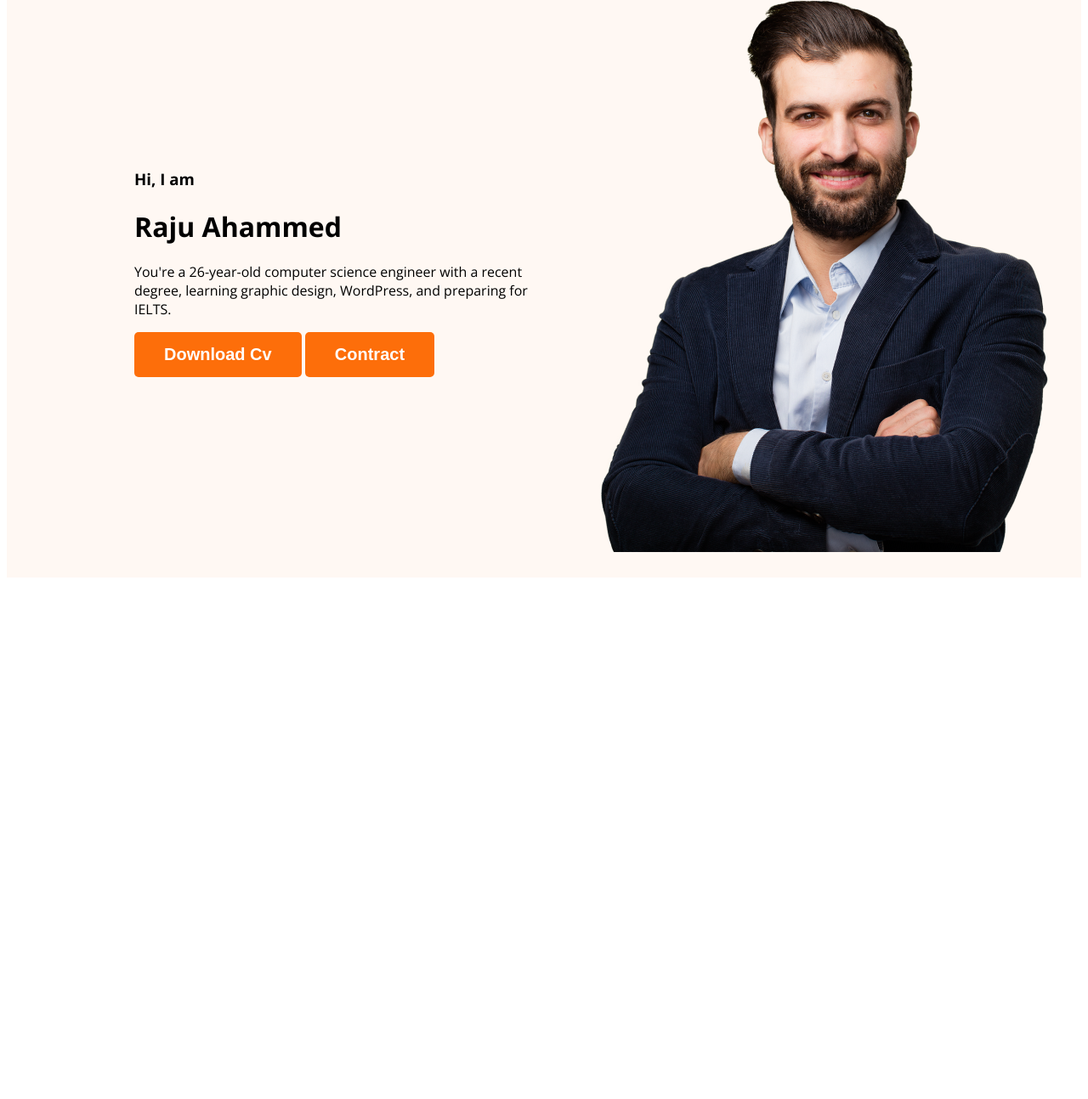
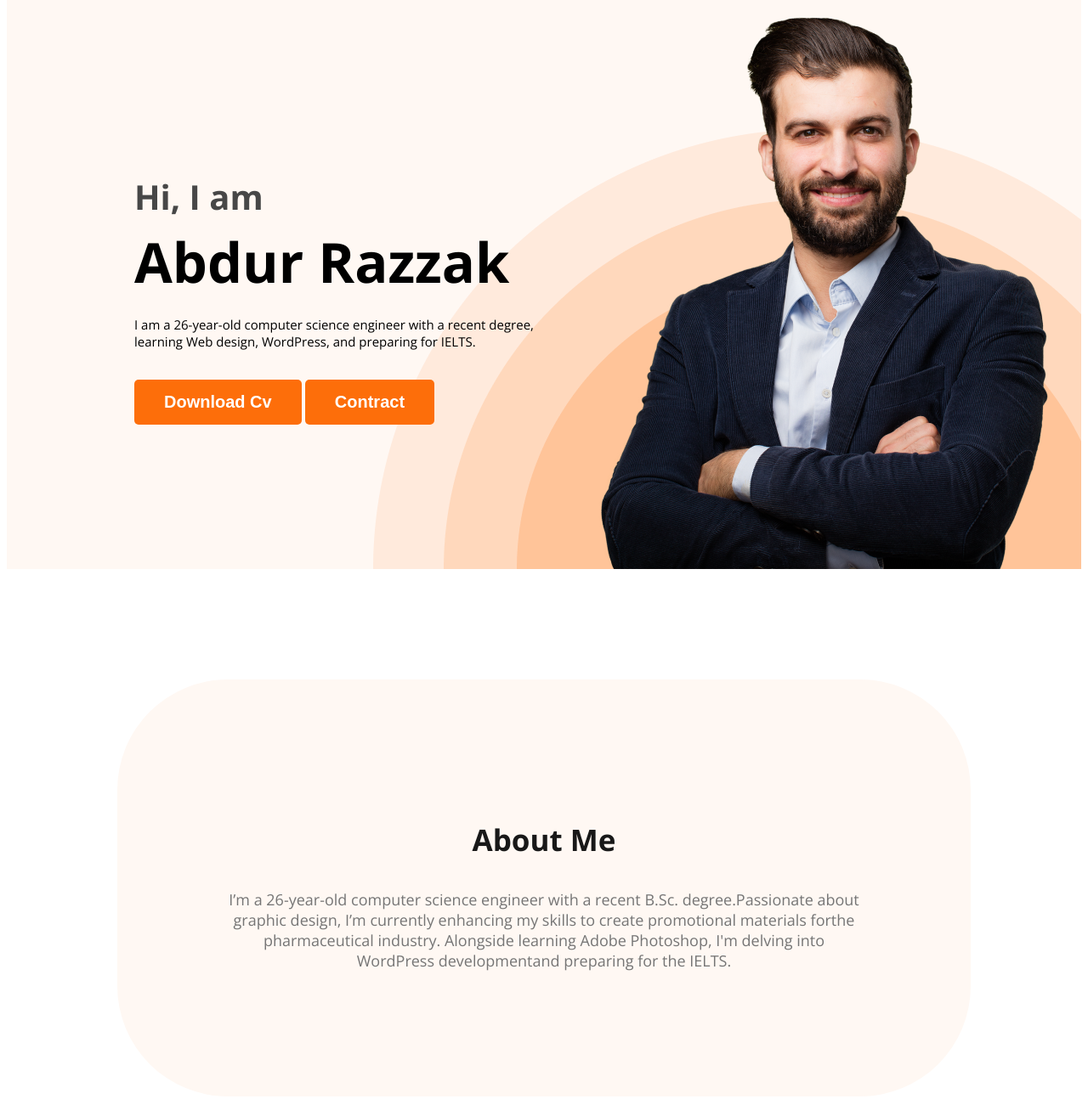
Before and after one commit to Razkkhan/portfolio, a plain HTML site: page index.html in a window 1280 px wide. Shown: the part 149-1443 px from the top of the page at 85% size. Before the commit the page ends 837 px from the top, so only its background shows below. Drawn offline with nearby package versions, Linux system fonts and the light colour scheme.

Commit message:
About Section

```diff
--- a/index.html
+++ b/index.html
@@ -29,8 +29,9 @@
         <div class="banner">
             <div class="banner-content">
                 <h3 class="banner-greeting"> Hi, I am</h3>
-                <h1 class="banner-title">Raju Ahammed</h1>
-                <p>You're a 26-year-old computer science engineer with a recent degree, learning graphic design,
+                <h1 class="banner-title">Abdur Razzak</h1>
+                <p class="banner-Dis">I am a 26-year-old computer science engineer with a recent degree, learning Web
+                    design,
                     WordPress, and preparing for IELTS.</p>
                 <button class="btn-primary">Download Cv</button>
                 <button class="btn-primary">Contract</button>
@@ -39,7 +40,13 @@
         </div>
     </header>
     <main>
-
+        <section class="about">
+            <h3 class="section-title">About Me</h3>
+            <p class="section-discription">I’m a 26-year-old computer science engineer with a recent B.Sc.
+                degree.Passionate about graphic design, I’m currently enhancing my skills to create promotional
+                materials forthe pharmaceutical industry. Alongside learning Adobe Photoshop, I'm delving into WordPress
+                developmentand preparing for the IELTS.</p>
+        </section>
     </main>
     <footer>
 
--- a/styles/portfolio.css
+++ b/styles/portfolio.css
@@ -18,6 +18,19 @@ body {
     font-size: 20px;
     font-style: normal;
     font-weight: 700;
+}
+
+.section-title {
+    color: #181818;
+    text-align: center;
+    font-size: 35px;
+    font-weight: 700px;
+}
+
+.section-discription {
+    color: #757575;
+    text-align: center;
+    font-size: 18px;
 }
 
 /* nav related style */
@@ -53,15 +66,61 @@ nav a {
 /* header related style */
 .header {
     background-color: #FFF8F3;
+    background-image: url(../images/header_bg.png);
+    background-repeat: no-repeat;
+    background-position: bottom right;
+
+}
+
+.web-title {
+    font-size: 35px;
 }
 
 .banner {
-    padding: 30px 30px 30px 150px;
+    padding: 30px 30px 0px 150px;
     display: flex;
     align-items: center;
+    justify-content: space-between;
+}
+
+.banner-content {
+    max-width: 500px;
 }
 
 .banner .profile-picture {
 
     width: 500px;
 }
+
+.banner-greeting {
+    font-size: 40px;
+    color: #474747;
+    margin-bottom: 0px;
+}
+
+.banner-title {
+    font-size: 65px;
+    font-weight: 700px;
+    margin-top: 5px;
+    margin-bottom: 20px;
+}
+
+.banner-Dis {
+    font-size: 15px;
+    margin-bottom: 35px;
+}
+
+/* Main Section Styles */
+
+
+
+/* About section Style */
+.about {
+    padding: 130px;
+    border-radius: 130px;
+    background: #FFF8F3;
+    margin: 130px;
+}
+
+
+/* What I Do Section */
```
